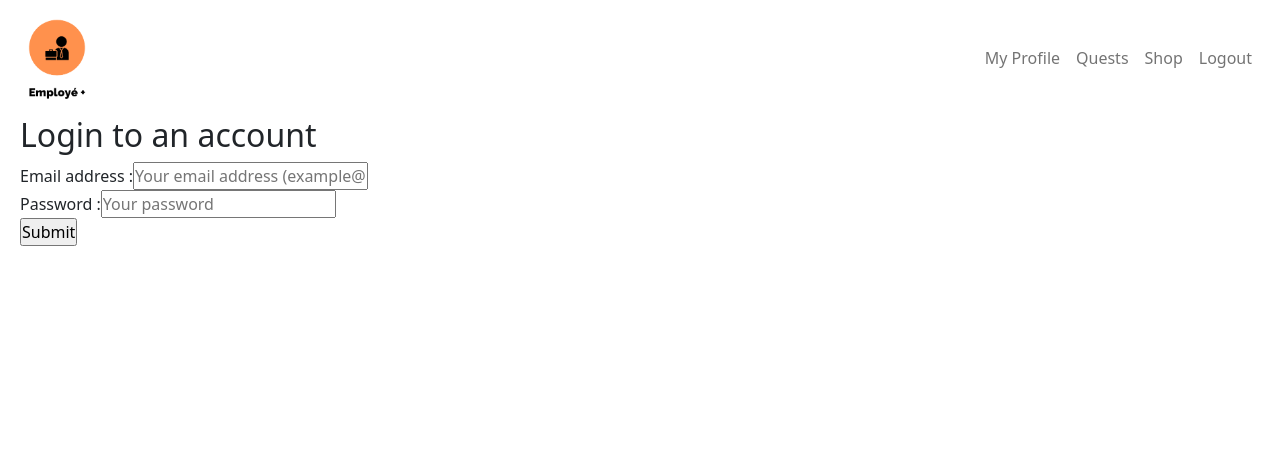
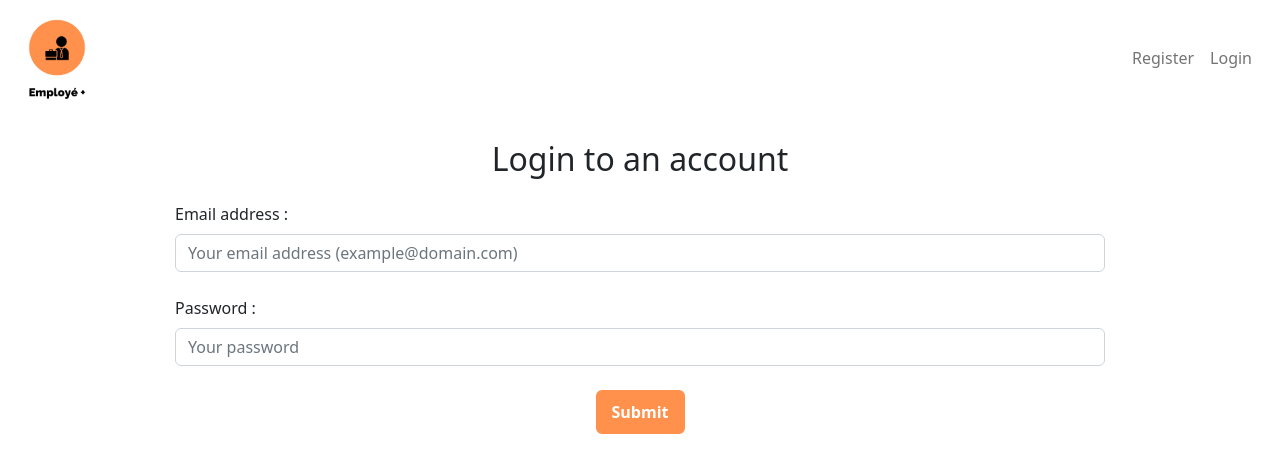
Before and after one commit to Pendi85/workshop-front, an Angular app: page /login in a window 1280 px wide. Shown: the top 472 px of the page. Built offline with nearby package versions, Linux system fonts and the light colour scheme.

Commit message:
Apply styles on login form

```diff
--- a/src/app/app.component.ts
+++ b/src/app/app.component.ts
@@ -11,7 +11,7 @@ export class AppComponent implements OnInit {
   navbar : Navbar;
 
   constructor() {
-    this.connected = true;
+    this.connected = false;
     this.navbar = new Navbar(this.connected);
   }
 
--- a/src/app/noConnectedComponents/login/login.component.css
+++ b/src/app/noConnectedComponents/login/login.component.css
@@ -0,0 +1,11 @@
+.btn, .btn:active {
+    background-color: #FF914D;
+    border: 4px solid #FF914D;
+    font-weight: bold;
+}
+
+.btn:hover {
+    border: 4px solid #FF914D;
+    background-color: white;
+    color: #FF914D;
+}
--- a/src/app/noConnectedComponents/login/login.component.html
+++ b/src/app/noConnectedComponents/login/login.component.html
@@ -1,15 +1,17 @@
-<h2>Login to an account</h2>
+<div class="d-flex flex-column align-items-center mt-4">
+    <h2 class="mb-4">Login to an account</h2>
 
-<form [formGroup]="loginForm" (ngSubmit)="onSubmit()">
-    <div class="element_form">
-        <label>Email address :</label>
-        <input formControlName="emailControl" type="email" placeholder="Your email address (example@domain.com)"/>
-        <p class="information-forms"  *ngIf="!emailControl.valid && submitted">Invalid email address (valid : exemple@domain.com)</p>
-    </div>
-    <div class="element_form">
-        <label>Password :</label>
-        <input formControlName="passwordControl" type="password" placeholder="Your password"/>
-        <p class="information-forms" *ngIf="!passwordControl.valid && submitted">You must select a password</p>
-    </div>
-    <input type="submit" value="Submit">
-</form>
+    <form class="d-flex flex-column w-75 align-items-center" [formGroup]="loginForm" (ngSubmit)="onSubmit()">
+        <div class="element_form mb-4 w-100">
+            <label class="form-label">Email address :</label>
+            <input class="form-control" formControlName="emailControl" type="email" placeholder="Your email address (example@domain.com)"/>
+            <p class="information-forms"  *ngIf="!emailControl.valid && submitted">Invalid email address (valid : exemple@domain.com)</p>
+        </div>
+        <div class="element_form mb-4 w-100">
+            <label class="form-label">Password :</label>
+            <input class="form-control" formControlName="passwordControl" type="password" placeholder="Your password"/>
+            <p class="information-forms" *ngIf="!passwordControl.valid && submitted">You must select a password</p>
+        </div>
+        <input class="btn btn-primary align-self-center" type="submit" value="Submit">
+    </form>
+</div>
--- a/src/app/noConnectedComponents/register/register.component.html
+++ b/src/app/noConnectedComponents/register/register.component.html
@@ -17,7 +17,7 @@
         <label for="password">Password :</label>
         <input type="password" name="password" placeholder="Mot de passe" formControlName="password"
             pattern="^(?=.*[A-Za-z])(?=.*\d)(?=.*[@$!%*#?&])[A-Za-z\d@$!%*#?&]{8,}$" required>
-        <p>Minimum 8 characters. Should contain at least on special character, a number and one letter</p>
+        <p class="form-text">Minimum 8 characters. Should contain at least on special character, a number and one letter</p>
         <p class="information-forms"
             *ngIf="submitted && (!password.valid || !confirmedPassword.valid || password.value != confirmedPassword.value)">
             Password fields were not selected correctly </p>
```
